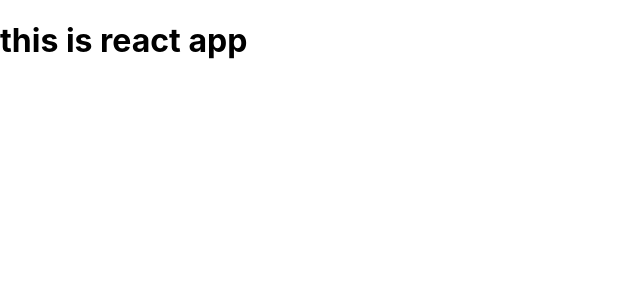
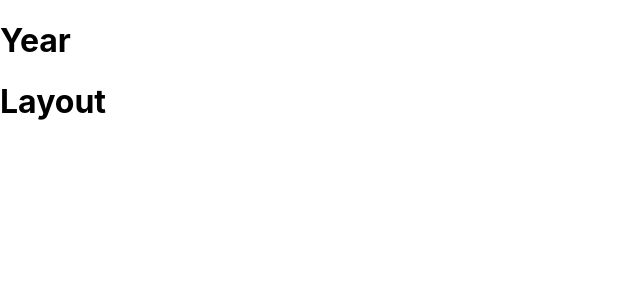
Before and after one commit to Eric3133/react-account-book, a React (Create React App) app: page /Year in a window 1280 px wide. Shown: the top 300 px of the page, without its empty margins (0-640 px from the left). Built offline with nearby package versions, Linux system fonts and the light colour scheme.

Commit message:
add json-server and router config

```diff
--- a/package.json
+++ b/package.json
@@ -22,7 +22,8 @@
     "start": "craco start",
     "build": "craco build",
     "test": "react-scripts test",
-    "eject": "react-scripts eject"
+    "eject": "react-scripts eject",
+    "server": "json-server ./server/data.json --port 8888"
   },
   "eslintConfig": {
     "extends": [
@@ -43,6 +44,7 @@
     ]
   },
   "devDependencies": {
-    "@craco/craco": "^7.1.0"
+    "@craco/craco": "^7.1.0",
+    "json-server": "^0.17.4"
   }
 }
--- a/src/index.js
+++ b/src/index.js
@@ -1,12 +1,13 @@
 import React from 'react';
 import ReactDOM from 'react-dom/client';
 import './index.css';
-import App from './App';
 import sum from '@/test';
+import { RouterProvider } from 'react-router-dom';
+import router from './router';
 
 sum(1, 2); // 3
 console.log(sum(1, 2));
 const root = ReactDOM.createRoot(document.getElementById('root'));
 root.render(
-    <App />
+    <RouterProvider router= {router}></RouterProvider>
 );
--- /dev/null
+++ b/src/pages/Layout/index.js
@@ -0,0 +1,10 @@
+import { Outlet } from 'react-router-dom';
+const Layout = () => {
+  return (
+    <div>
+      <Outlet></Outlet>
+      <h1>Layout</h1>
+    </div>
+  );
+}
+export default Layout;
--- /dev/null
+++ b/src/pages/Month/index.js
@@ -0,0 +1,8 @@
+const Month = () => {
+  return (
+    <div>
+      <h1>Month</h1>
+    </div>
+  );
+}
+export default Month;
--- /dev/null
+++ b/src/pages/New/index.js
@@ -0,0 +1,8 @@
+const New = () => {
+  return (
+    <div>
+      <h1>New</h1>
+    </div>
+  );
+}
+export default New;
--- /dev/null
+++ b/src/pages/Year/index.js
@@ -0,0 +1,8 @@
+const Year = () => {
+  return (
+    <div>
+      <h1>Year</h1>
+    </div>
+  );
+}
+export default Year;
--- /dev/null
+++ b/src/router/index.js
@@ -0,0 +1,31 @@
+// create router instance: path element
+import { createBrowserRouter } from "react-router-dom";
+import Layout from "../pages/Layout";
+import New from "../pages/New";
+import Month from "../pages/Month";
+import Year from "../pages/Year";
+
+
+const router = createBrowserRouter([
+  {
+    path: "/",
+    element: <Layout />,
+    children: [
+      {
+        path: 'Month',
+        element: <Month />
+      },
+      {
+        path: 'Year',
+        element: <Year />
+      }
+    ]
+  },
+
+  {
+    path: "/new",
+    element: <New />
+  }
+])
+
+export default router;
```
Also changed, not shown: 2 other files (tests, documents, lock files or other folders).
